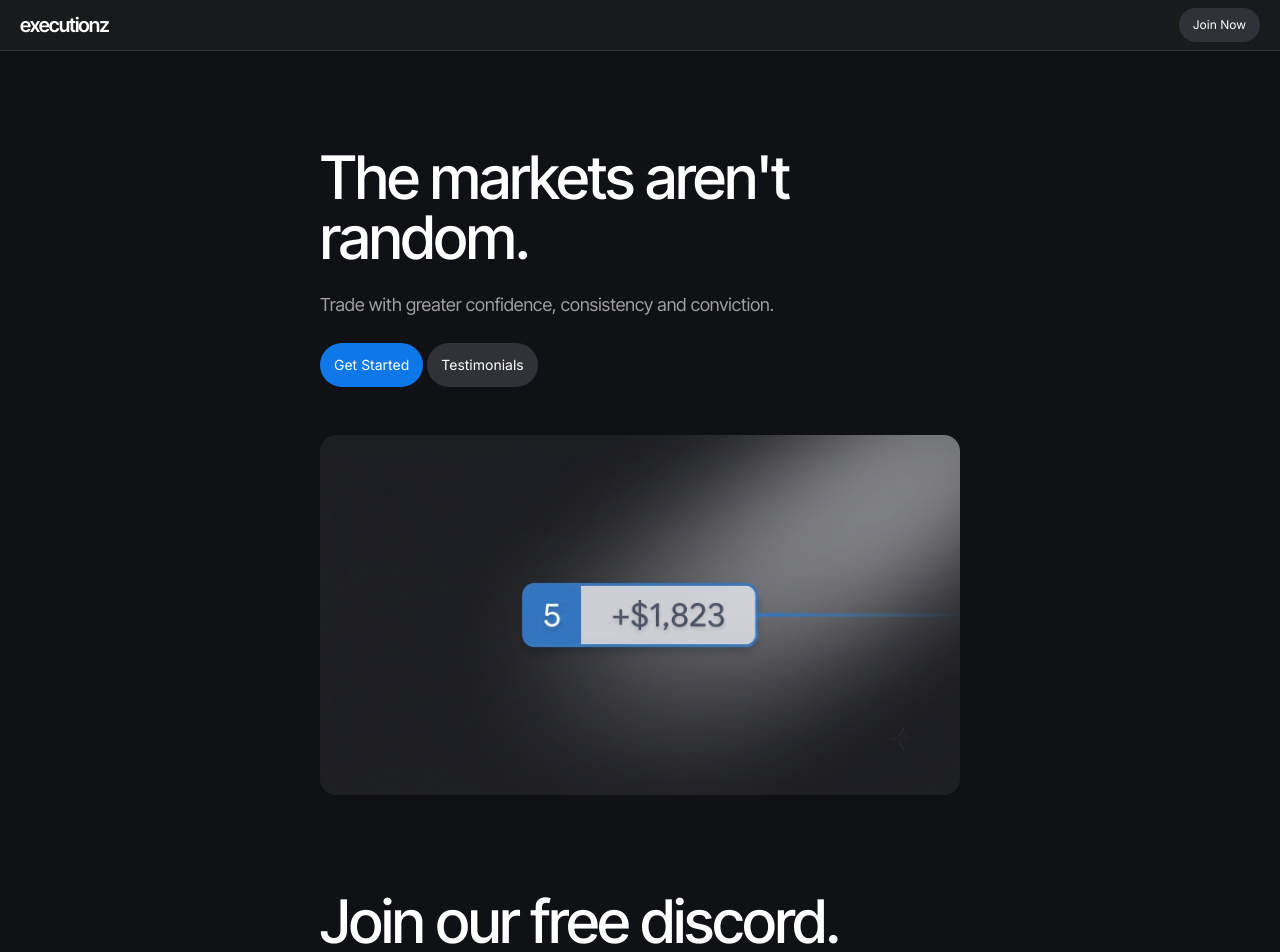
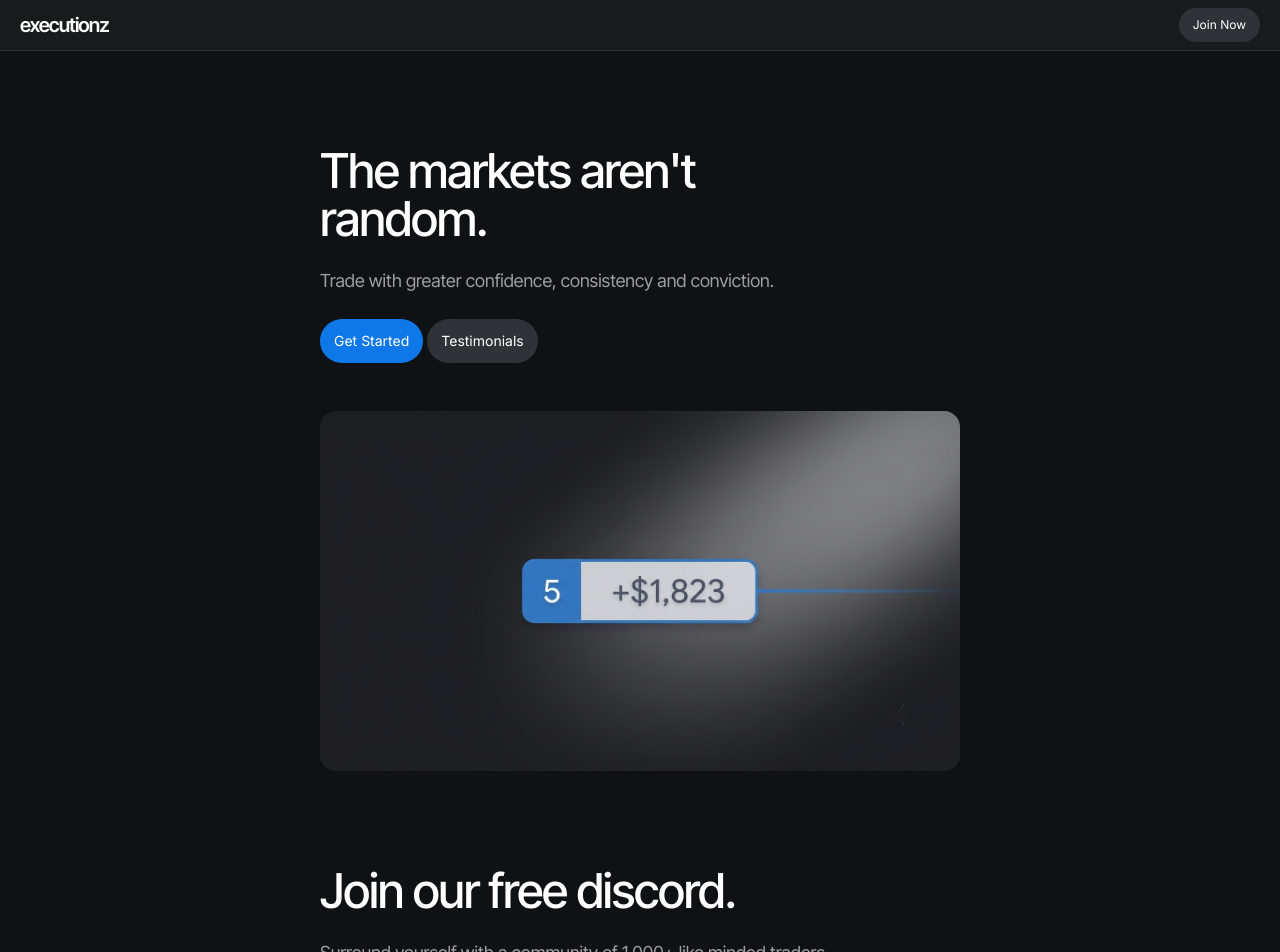
Before and after one commit to w1mayankz/Executionz, a React (Create React App) app: page / in a window 1280 px wide. Shown: the top 952 px of the page. Built offline with nearby package versions, Linux system fonts and the light colour scheme.

Commit message:
Update App.js

```diff
--- a/src/App.js
+++ b/src/App.js
@@ -278,7 +278,7 @@ export default function App() {
         <div key="home" className="slide-down-active">
           <section id="home" className="bg-[#101115] scroll-mt-32 w-full pb-24">
             <main className="max-w-2xl mx-auto px-4 pt-24 font-['Inter_Tight']">
-              <h1 className="text-white text-4xl lg:text-6xl font-medium tracking-tight font-['Inter_Tight']">
+              <h1 className="text-white text-4xl lg:text-5xl font-medium tracking-tight font-['Inter_Tight']">
                 {"The markets aren't "}
                 <span className="md:block">random.</span>
               </h1>
@@ -312,7 +312,7 @@ export default function App() {
                 className="w-full h-auto object-cover rounded-2xl mt-12"
               />
 
-              <h1 className="mt-24 text-white text-4xl lg:text-6xl font-medium tracking-tight font-['Inter_Tight']">
+              <h1 className="mt-24 text-white text-4xl lg:text-5xl font-medium tracking-tight font-['Inter_Tight']">
                 Join our free discord.
               </h1>
               <p className="mt-6 text-white/60 leading-normal text-base lg:text-lg font-normal font-['Inter_Tight']">
```
